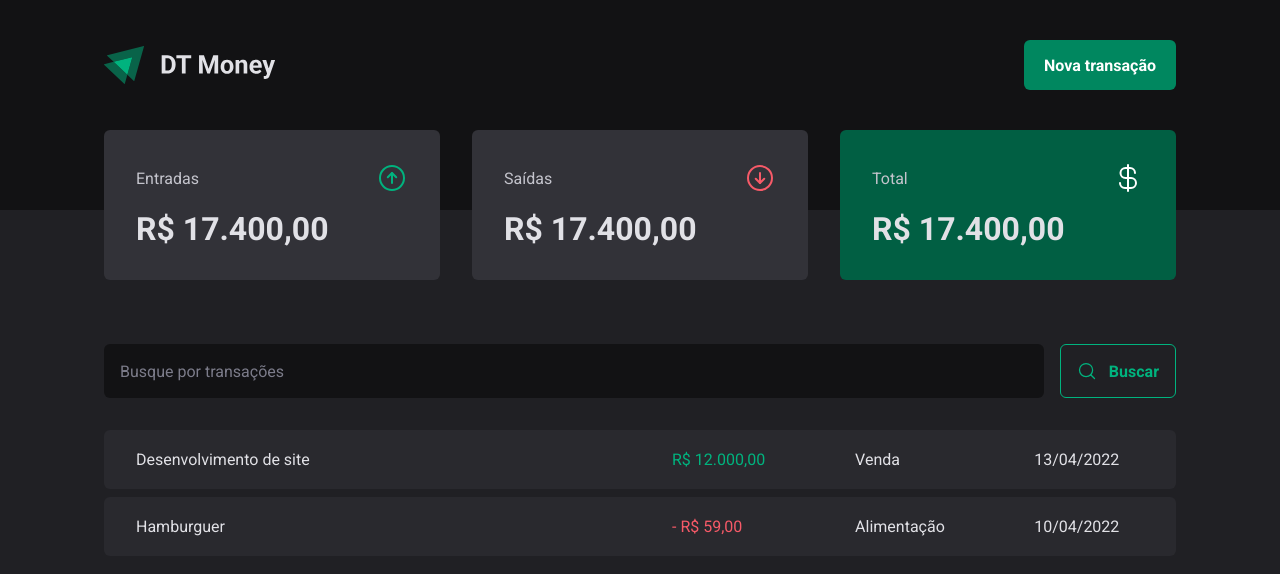
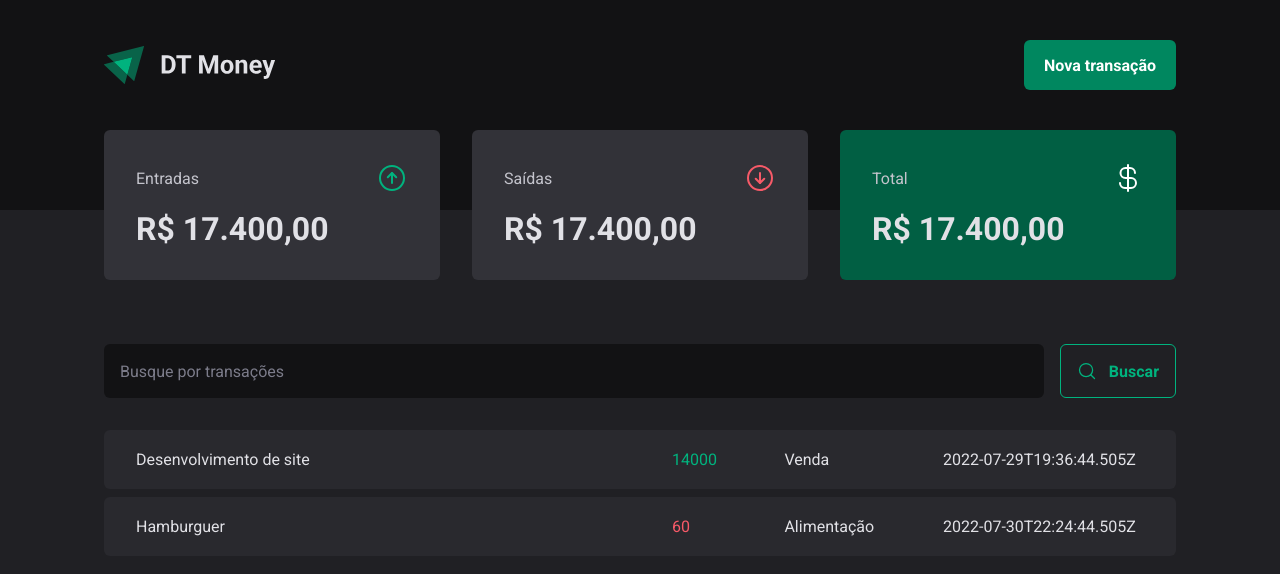
Before and after one commit to aemanuell/dt-money-2.0, a React (Vite) app: page / in a window 1280 px wide. Shown: the top 574 px of the page. Built offline with nearby package versions, Linux system fonts and the light colour scheme; data requests are answered from the project's data file.

Commit message:
configuring json server - performing http requests

```diff
--- a/package.json
+++ b/package.json
@@ -5,6 +5,7 @@
   "type": "module",
   "scripts": {
     "dev": "vite",
+    "dev:server": "npx json-server server.json -p 3333 -w -d 500",
     "build": "tsc && vite build",
     "preview": "vite preview"
   },
@@ -21,6 +22,7 @@
     "@types/react-dom": "^18.0.6",
     "@types/styled-components": "^5.1.26",
     "@vitejs/plugin-react": "^2.1.0",
+    "json-server": "^0.17.0",
     "typescript": "^4.6.4",
     "vite": "^3.1.0"
   }
--- /dev/null
+++ b/server.json
@@ -0,0 +1,20 @@
+{
+    "transactions": [
+        {
+            "id": 1,
+            "description": "Desenvolvimento de site",
+            "type": "income",
+            "category": "Venda",
+            "price": 14000,
+            "createdAt": "2022-07-29T19:36:44.505Z"
+        },
+        {
+            "id": 2,
+            "description": "Hamburguer",
+            "type": "outcome",
+            "category": "Alimentação",
+            "price": 60,
+            "createdAt": "2022-07-30T22:24:44.505Z"
+        }
+    ]
+}
--- a/src/pages/Transactions/index.tsx
+++ b/src/pages/Transactions/index.tsx
@@ -1,9 +1,32 @@
+import { useEffect, useState } from "react";
 import { Header } from "../../components/Header";
 import { Summary } from "../../components/Summary";
 import { SearchForm } from "./components/SearchForm";
 import { PriceHighlight, TransactionsContainer, TransactionsTable } from "./styles";
 
+interface Transaction {
+    id: number;
+    description: string;
+    type:  'income' | 'outcome';
+    price: number;
+    category: string;
+    createdAt: string;
+}
+
 export function Transactions() {
+    const [transactions, setTransactions] = useState<Transaction[]>([])
+
+    async function loadTransactions(){
+        const response = await fetch('http://localhost:3333/transactions')
+        const data = await response.json();
+
+        setTransactions(data)
+    }
+
+    useEffect(() => {
+        loadTransactions();
+    }, [])
+
     return (
        <div>
             <Header/>
@@ -14,26 +37,20 @@
 
                 <TransactionsTable>
                     <tbody>
-                        <tr>
-                            <td width="50%">Desenvolvimento de site</td>
-                            <td>
-                                <PriceHighlight variant="income">
-                                    R$ 12.000,00
-                                </PriceHighlight>
-                            </td>
-                            <td>Venda</td>
-                            <td>13/04/2022</td>
-                        </tr>
-                        <tr>
-                            <td width="50%">Hamburguer</td>
-                            <td>
-                                <PriceHighlight variant="outcome">
-                                    - R$ 59,00
-                                </PriceHighlight>
-                            </td>
-                            <td>Alimentação</td>
-                            <td>10/04/2022</td>
-                        </tr>
+                        {transactions.map(transaction => {
+                            return (
+                                <tr key={transaction.id}>
+                                    <td width="50%">{transaction.description}</td>
+                                    <td>
+                                        <PriceHighlight variant={transaction.type}>
+                                            {transaction.price}
+                                        </PriceHighlight>
+                                    </td>
+                                    <td>{transaction.category}</td>
+                                    <td>{transaction.createdAt}</td>
+                                </tr>
+                            )
+                        })}
                     </tbody>
                 </TransactionsTable>
             </TransactionsContainer>
```
Also changed, not shown: 2 other files (tests, documents, lock files or other folders).
